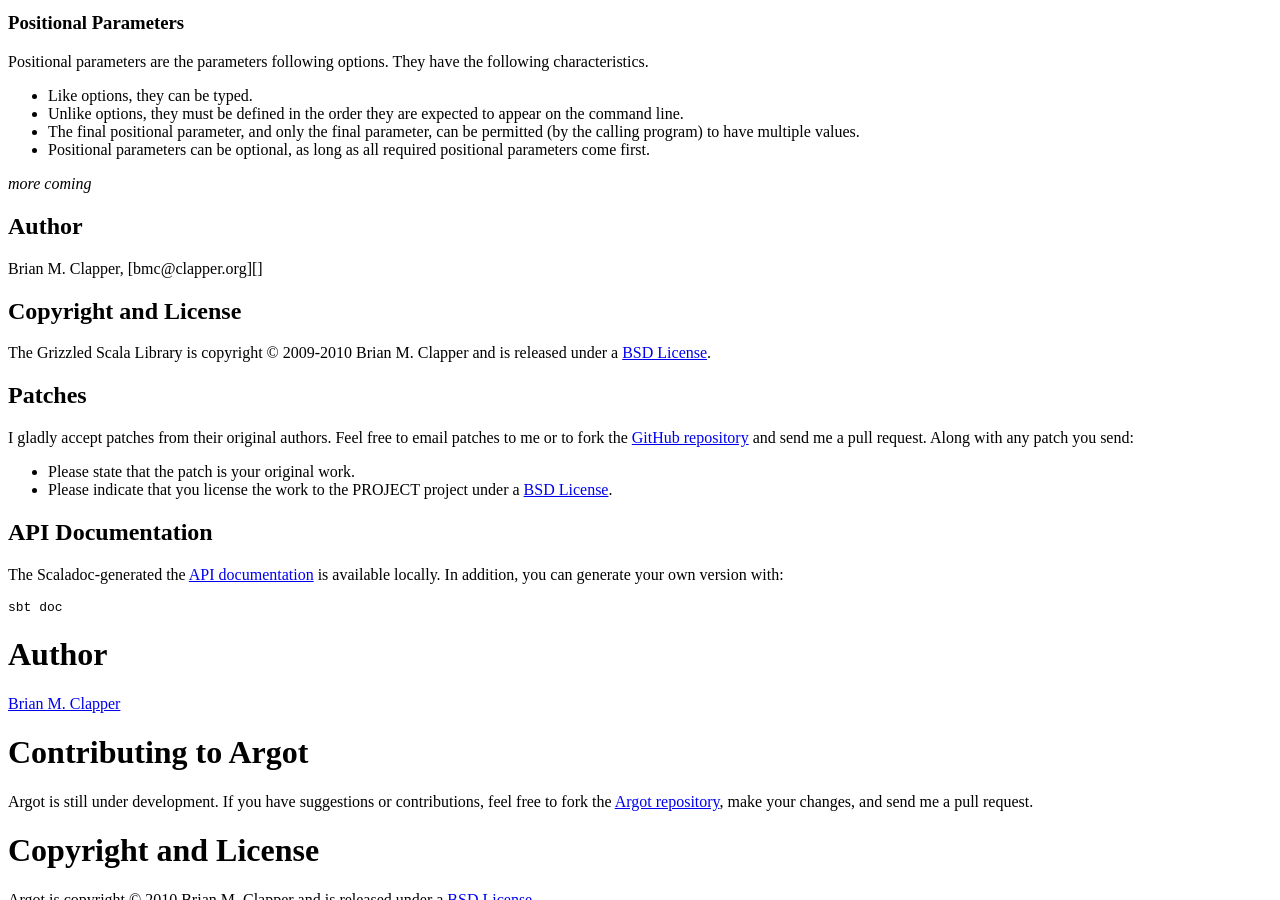
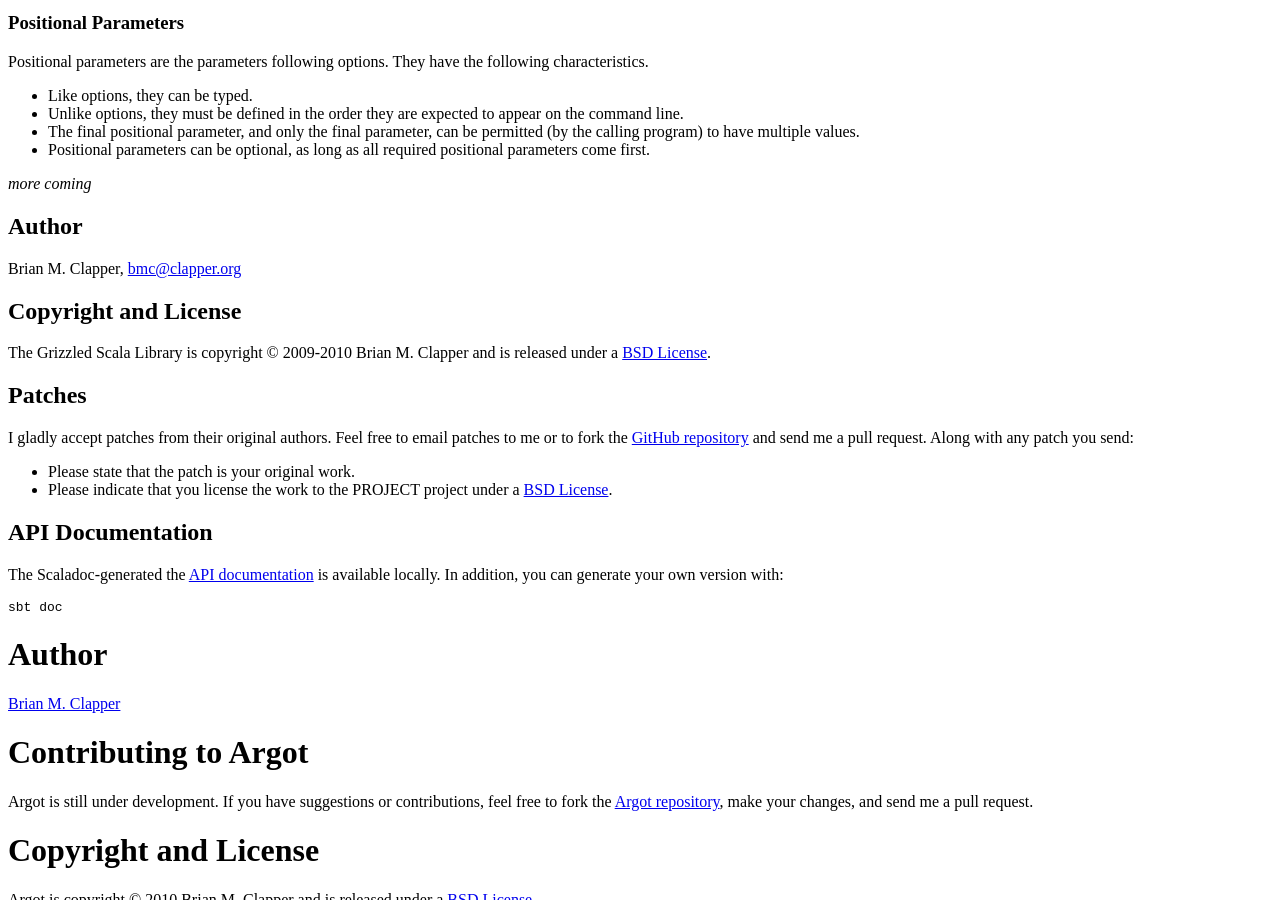
Before and after one commit to bmc/argot, a Jekyll site: the page built from index.md, in a window 1280 px wide and 900 px high, scrolled down 3282 px. Built offline with Jekyll 4.4.1, drawn with Linux system fonts in a browser that asks for light colours; some of the changed lines change nothing that is shown.

Commit message:
Link fix

```diff
--- a/index.md
+++ b/index.md
@@ -302,3 +302,4 @@
 [Maven]: http://maven.apache.org/
 [changelog]: CHANGELOG.html
 [Grizzled Scala]: http://bmc.github.com/grizzled-scala/
+[bmc@clapper.org]: mailto:bmc@clapper.org
```
